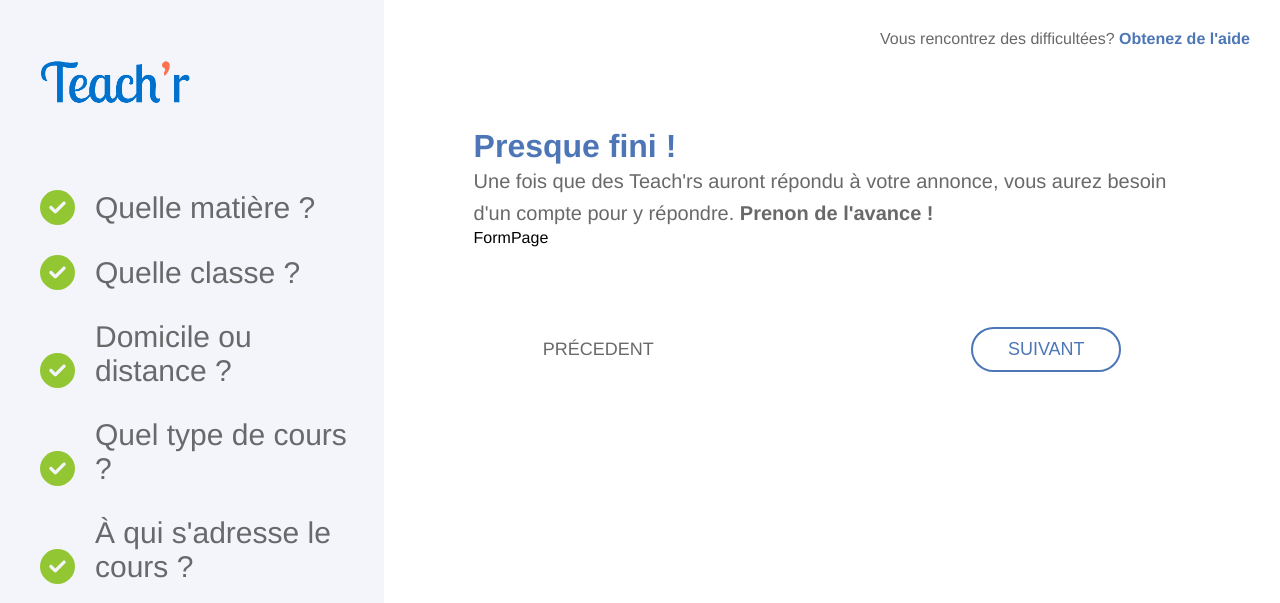
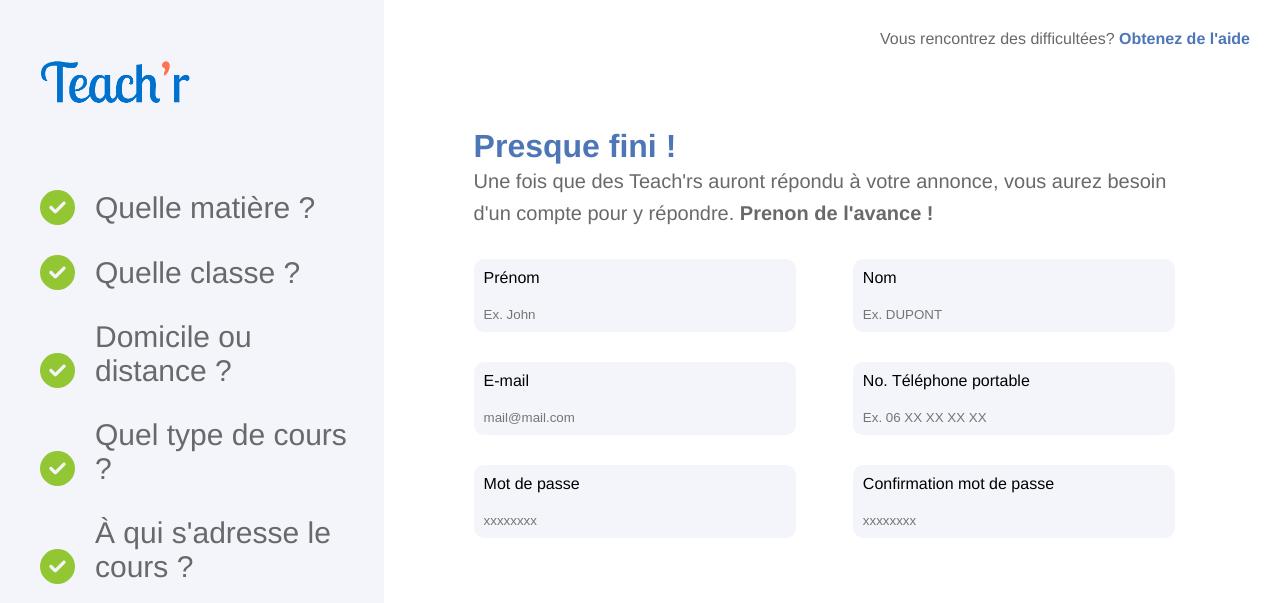
Before and after one commit to KinguBaka/Teach-r, a React (Create React App) app: page / in a window 1280 px wide. Shown: the top 603 px of the page. Built offline with nearby package versions, Linux system fonts and the light colour scheme.

Commit message:
création formulaire

```diff
--- a/src/components/Form.js
+++ b/src/components/Form.js
@@ -1,7 +1,36 @@
 import React from "react";
 
 function FormPage() {
-  return <div className="FormPage">FormPage</div>;
+  return (
+    <div className="FormPage">
+      <form action="">
+        <div className="labelInput">
+          <label htmlFor="">Prénom</label>
+          <input type="text" placeholder="Ex. John" />
+        </div>
+        <div className="labelInput">
+          <label htmlFor="">Nom</label>
+          <input type="text" placeholder="Ex. DUPONT" />
+        </div>
+        <div className="labelInput">
+          <label htmlFor="">E-mail</label>
+          <input type="text" placeholder="mail@mail.com" />
+        </div>
+        <div className="labelInput">
+          <label htmlFor="">No. Téléphone portable</label>
+          <input type="text" placeholder="Ex. 06 XX XX XX XX" />
+        </div>
+        <div className="labelInput">
+          <label htmlFor="">Mot de passe</label>
+          <input type="password" placeholder="xxxxxxxx" />
+        </div>
+        <div className="labelInput">
+          <label htmlFor="">Confirmation mot de passe</label>
+          <input type="password" placeholder="xxxxxxxx" />
+        </div>
+      </form>
+    </div>
+  );
 }
 
 export default FormPage;
--- a/src/styles/components/_formPage.scss
+++ b/src/styles/components/_formPage.scss
@@ -1,2 +1,42 @@
 .FormPage {
+  form {
+    display: flex;
+    flex-direction: row;
+    flex-wrap: wrap;
+    justify-content: space-between;
+    margin: 15px 0 15px 0;
+
+    label {
+      background-color: #f3f5fb;
+      border-radius: 10px 10px 0 0;
+      padding: 10px;
+    }
+
+    input {
+      background-color: #f3f5fb;
+      border-radius: 0 0 10px 10px;
+      border: none;
+      padding: 10px;
+      &:focus {
+        outline: none;
+      }
+    }
+  }
+
+  .labelInput {
+    width: 45%;
+    min-width: 300px;
+    margin: 15px 15px 15px 0;
+    display: flex;
+    flex-direction: column;
+    flex-wrap: nowrap;
+  }
 }
+
+@media (max-width: 1130px) {
+  .FormPage {
+    form {
+      justify-content: center;
+    }
+  }
+}
--- a/src/styles/components/_homePage.scss
+++ b/src/styles/components/_homePage.scss
@@ -19,6 +19,7 @@
   &-Form {
     width: 80%;
     margin: 50px;
+
     h1 {
       color: $text-blue;
     }
@@ -26,6 +27,7 @@
       color: $text-grey;
       font-size: 20px;
       line-height: 4vh;
+      margin-right: 15px;
     }
   }
 
```
